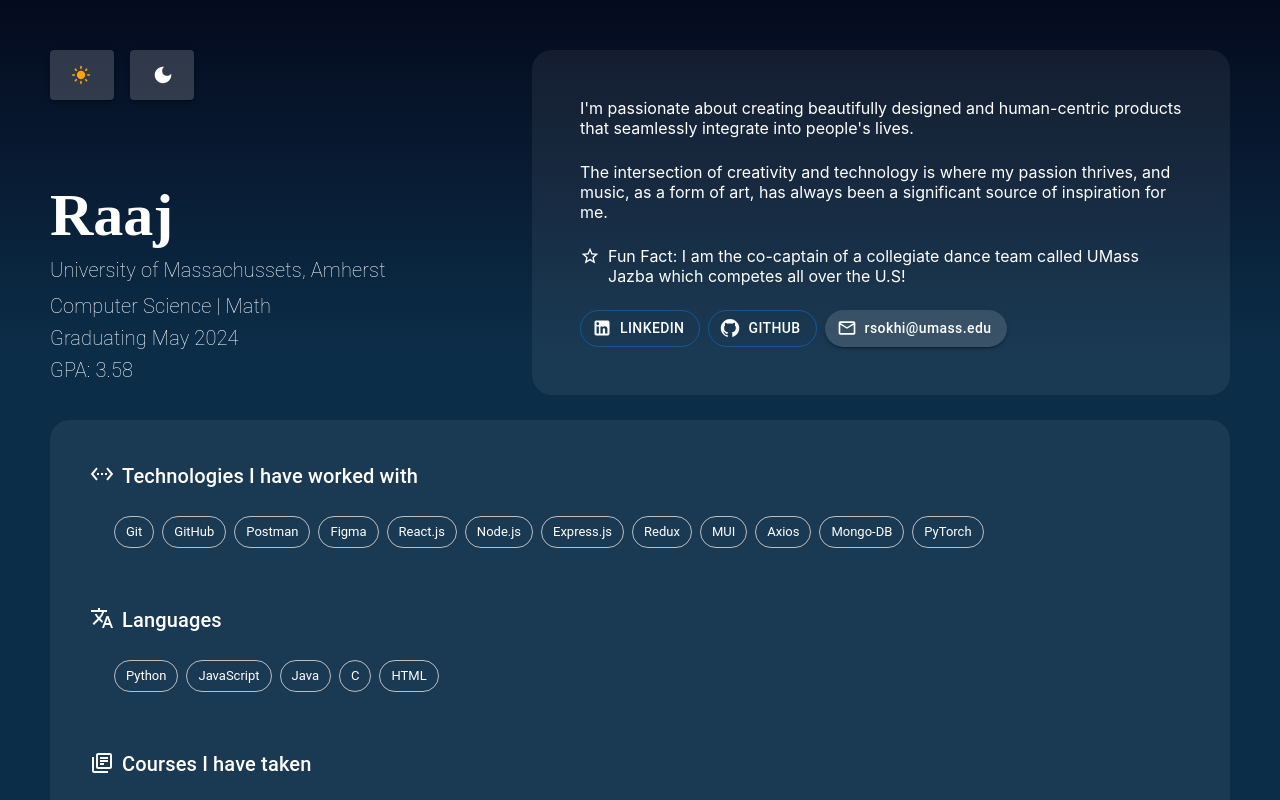
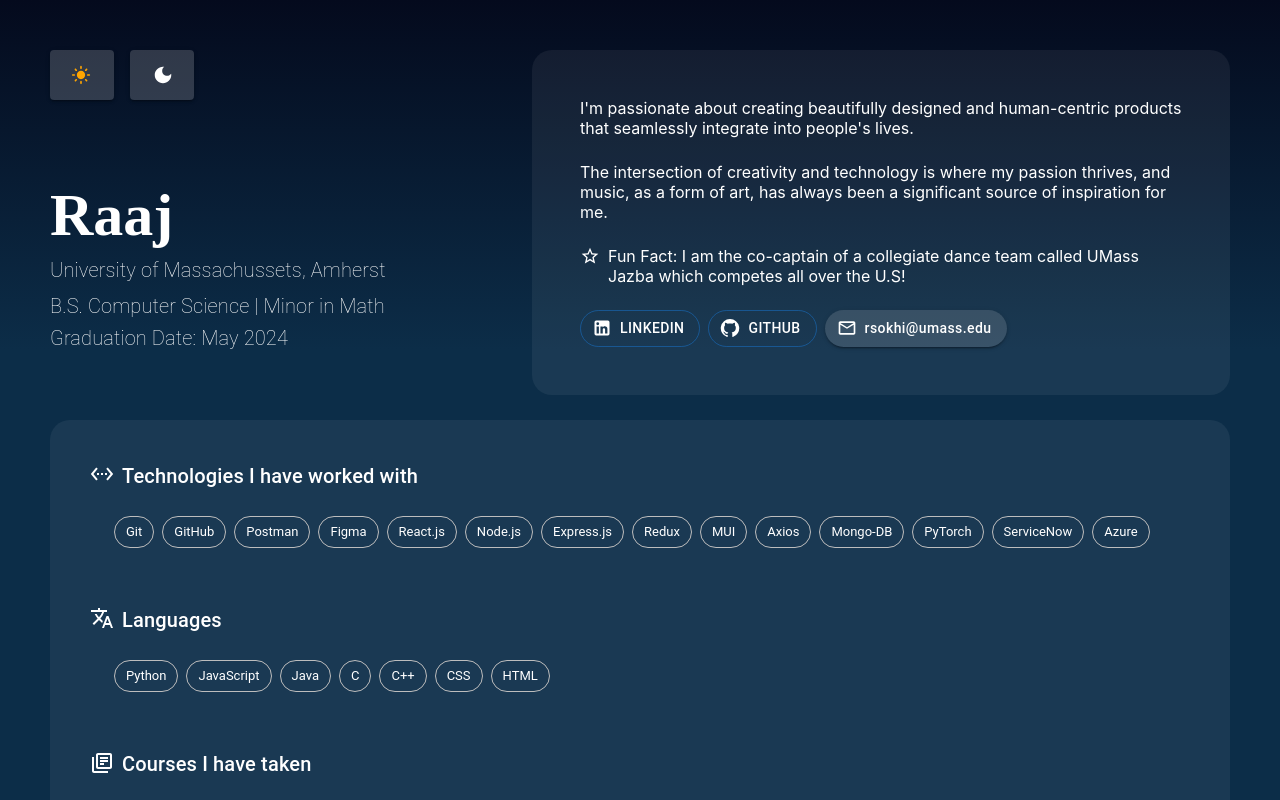
Before and after one commit to RaajveerX/Portfolio, a React (Create React App) app: page / in a window 1280 px wide. Shown: the top 800 px of the page. Built offline with nearby package versions, Linux system fonts and the light colour scheme.

Commit message:
Update Intro.js

```diff
--- a/src/Pages/Intro.js
+++ b/src/Pages/Intro.js
@@ -37,9 +37,8 @@ function About(){
                 <Typography variant="h3" color="white" fontFamily={"Roboto Slab"} fontWeight="700" fontSize={"60px"}>Raaj</Typography>
                 <Typography variant="h6" color={"white"} fontWeight="10">University of Massachussets, Amherst</Typography>
                 <Stack>
-                    <Typography variant="h6" color={"white"} fontWeight="10">Computer Science | Math</Typography>
-                    <Typography variant="h6" color={"white"} fontWeight="40">Graduating May 2024</Typography>
-                    <Typography variant="h6" color={"white"} fontWeight="40">GPA: 3.58</Typography>
+                    <Typography variant="h6" color={"white"} fontWeight="10">B.S. Computer Science | Minor in Math</Typography>
+                    <Typography variant="h6" color={"white"} fontWeight="40">Graduation Date: May 2024</Typography>
                 </Stack>
             </Stack>
         </Stack>
@@ -67,11 +66,11 @@ function Descript(){
 }
 
 const skills = ["Git", "GitHub", "Postman", "Figma",
-"React.js", "Node.js", "Express.js", "Redux", "MUI", "Axios", "Mongo-DB", "PyTorch"]
+"React.js", "Node.js", "Express.js", "Redux", "MUI", "Axios", "Mongo-DB", "PyTorch", "ServiceNow", "Azure"]
 
-const languages = ["Python", "JavaScript", "Java", "C", "HTML"]
+const languages = ["Python", "JavaScript", "Java", "C", "C++", "CSS", "HTML"]
 
-const courses = ["Web Programming", "Machine Learning", "AI", "Data Structures", "Algorithms", "Object-oriented programming", "Operating Systems","Programming Methodology","Secure Distributed Systems","Information Retrieval"]
+const courses = ["Web Programming", "Machine Learning", "AI", "Data Structures", "Algorithms", "Object-oriented programming", "Operating Systems","Programming Methodology","Secure Distributed Systems","Information Retrieval", "UI/UX"]
 
 function Skills(){
     return (
```
